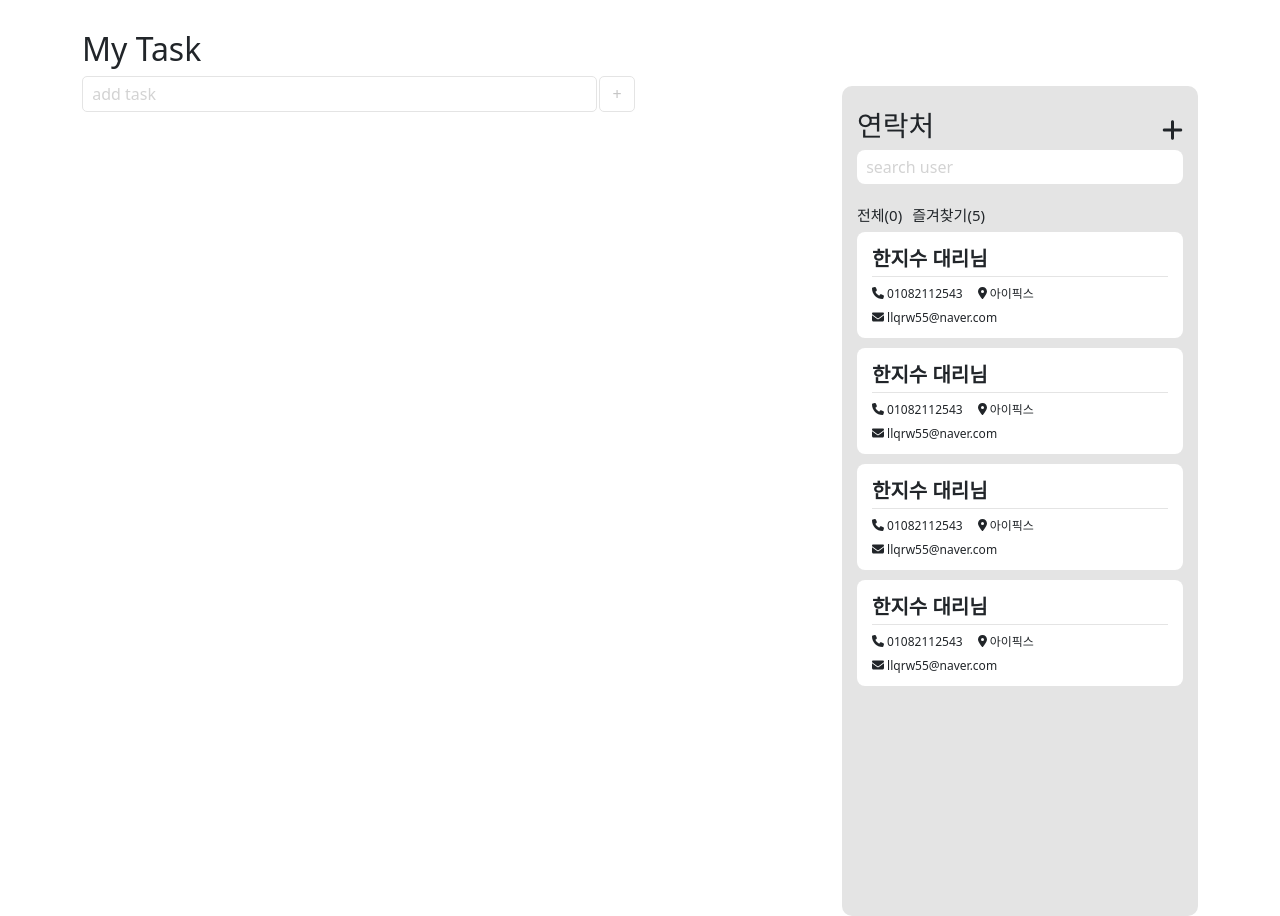
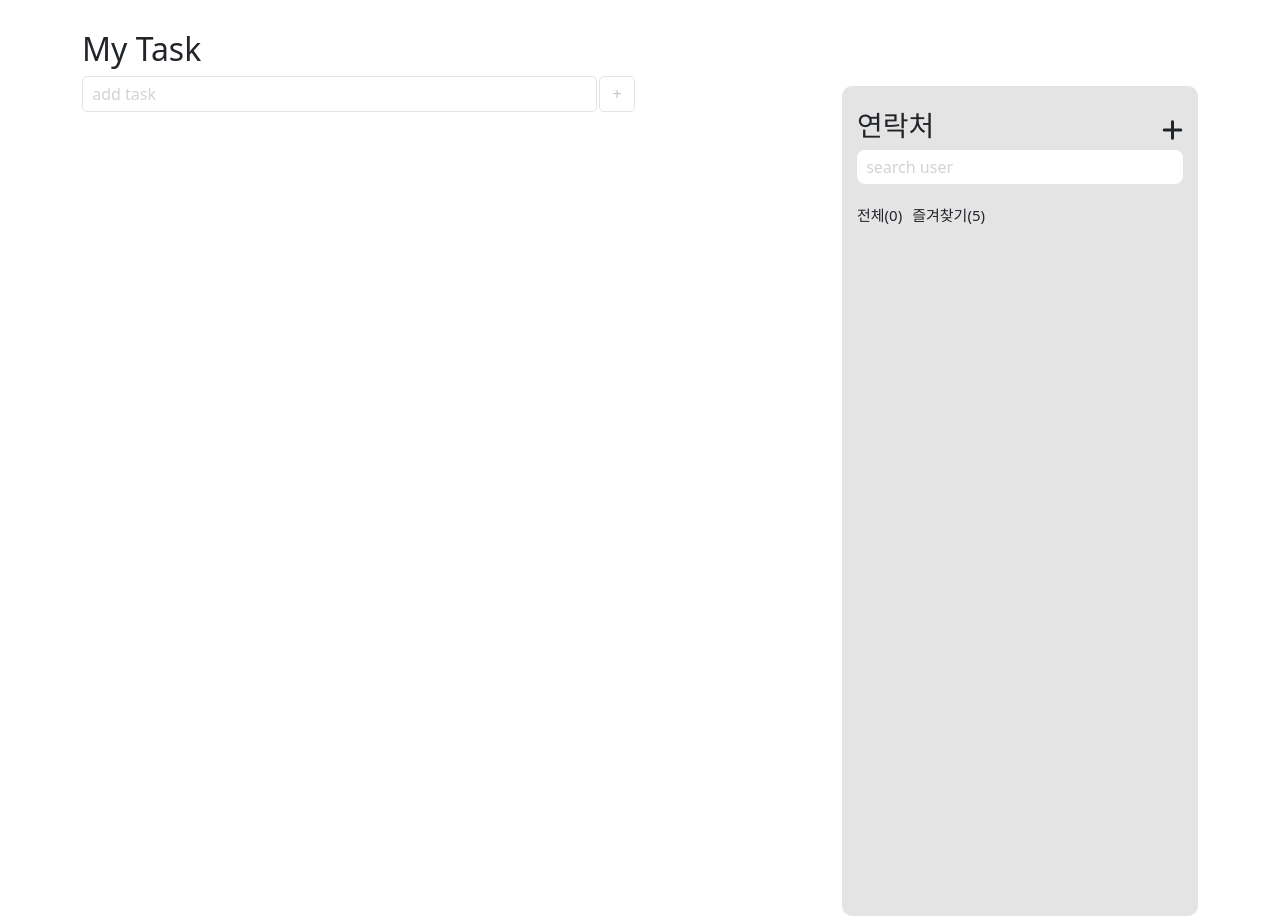
Before and after one commit to JIS0098/react-todo, a React (Create React App) app: page / in a window 1280 px wide. Built offline with nearby package versions, Linux system fonts and the light colour scheme.

Commit message:
즐겨찾기 시작

```diff
--- a/src/App.css
+++ b/src/App.css
@@ -11,7 +11,7 @@
   border-bottom: 1px solid rgb(233, 233, 233);
 }
 
-.task > * {
+.task>* {
   margin: 0;
   padding: 7px;
 }
@@ -28,7 +28,8 @@ p {
   margin-right: 20px;
 }
 
-.phone-book, .phone-save {
+.phone-book,
+.phone-save {
   background-color: #e4e4e4;
   border-radius: 10px;
   margin-top: 10px;
@@ -97,7 +98,7 @@ h2 {
   transition: all 0.5s;
 }
 
-.phone-book-header{
+.phone-book-header {
   display: flex;
   justify-content: space-between;
   align-items: center;
@@ -136,17 +137,19 @@ h2 {
   padding: 3px 0;
 }
 
-.user-information span{
+.user-information span {
   display: flex;
 }
 
-.user-information span p:nth-child(1){
- margin-right: 15px;
+.user-information span p:nth-child(1) {
+  margin-right: 15px;
 }
+
 h5 {
   margin: 0;
   font-weight: 600;
 }
+
 .user {
   margin: 0;
   padding: 15px;
@@ -164,39 +167,40 @@ h5 {
   margin-top: 20px;
 }
 
-.user-menu{
+.user-menu {
   display: flex;
   justify-content: left;
 }
 
-.user-menu div{
+.user-menu div {
   padding: 0 10px 5px 0;
   font-size: 15px;
 }
-.save{
+
+.save {
   padding: 20px 15px 5px 15px;
 }
 
-.save >*{
+.save>* {
   margin-bottom: 8px;
 }
 
 
 
-.save div input{
+.save div input {
   width: 100%;
   border: none;
   border-radius: 8px;
   padding: 5px;
 }
 
-.save-but{
+.save-but {
   display: flex;
   justify-content: right;
 
 }
 
-.save-but button{
+.save-but button {
   border: none;
   border-radius: 5px;
   padding: 5px;
@@ -206,3 +210,20 @@ h5 {
   width: 55px;
   margin: 10px 0px -5px 5px;
 }
+
+.user-header {
+  display: flex;
+  justify-content: space-between;
+}
+
+.heart {
+  padding-right: 5px;
+  font-size: 18px;
+  color: #e4e4e4;
+  transition: all 0.2s;
+
+}
+.favorite{
+  color:purple;
+  transition: all 0.4s;
+}
--- a/src/App.js
+++ b/src/App.js
@@ -4,8 +4,8 @@ import "./App.css";
 import { useEffect, useState } from "react";
 import Form from 'react-bootstrap/Form';
 import { FontAwesomeIcon } from "@fortawesome/react-fontawesome";
-import { faEraser } from "@fortawesome/free-solid-svg-icons";
-import { faPhone, faEnvelope, faMapMarkerAlt, faPlus } from "@fortawesome/free-solid-svg-icons";
+import { faEraser, faL } from "@fortawesome/free-solid-svg-icons";
+import { faPhone, faEnvelope, faMapMarkerAlt, faPlus ,faHeart } from "@fortawesome/free-solid-svg-icons";
 
 
 function App() {
@@ -19,6 +19,7 @@ function App() {
     tel: '',
     email: '',
     company: '',
+    favorite:false
   });
 
   let { name, tel, email, company } = inputs;
@@ -35,14 +36,17 @@ function App() {
   const onReset = () => {
     setUserList(inputs)
     let userList = JSON.parse(localStorage.getItem('userList'))
-    userList.push(inputs)
-    localStorage.setItem('userList', JSON.stringify(userList));
+    let copy = [...userList]
+    copy.push(inputs)
+    setUserList([...copy])
+    localStorage.setItem('userList', JSON.stringify(copy));
     setInputs({
       name: '',
       tel: '',
       email: '',
       company: '',
     });
+    console.log(userList)
   };
 
 
@@ -58,6 +62,8 @@ function App() {
 
     let todoList = JSON.parse(localStorage.getItem('todoList'))
     setTask([...todoList])
+    let userList = JSON.parse(localStorage.getItem('userList'))
+    setUserList([...userList])
 
 
   }, [])
@@ -107,13 +113,18 @@ function App() {
               </div>
               <div className="user-list">
                 <div className="user-menu">
-                  <div >전체(0)</div>
+                  <div >전체({userList.length})</div>
                   <div>즐겨찾기(5)</div>
                 </div>
-                <Card />
-                <Card />
-                <Card />
-                <Card />
+                {
+                  userList.map((a)=>{
+                    return(
+                      <Card user={a} setUserList={setUserList}/>
+                    )
+                  })
+
+                }
+
               </div>
             </div>
             {
@@ -166,11 +177,9 @@ function Task({ task, setTask }) {
     <div className={`task start ${task.isComplete ? "done" : ""}`}>
       <Form.Check onClick={() => {
         let copy = [...todoList]
-        if (!copy[index].isComplete) {
-          copy[index].isComplete = true
-        } else {
-          copy[index].isComplete = false
-        }
+        copy[index].isComplete == false?
+          copy[index].isComplete = true:copy[index].isComplete = false
+
         setTask([...copy])
         localStorage.setItem('todoList', JSON.stringify(copy));
       }} className="task-check" />
@@ -186,17 +195,31 @@ function Task({ task, setTask }) {
 
 
 
-function Card() {
+function Card({user,setUserList}) {
+  let userList = JSON.parse(localStorage.getItem('userList'))
+  let index = userList.findIndex((a) => {
+    return a.tel == user.tel
+  })
+
   return (
     <div className="user">
-      <h5>한지수 대리님</h5>
+      <div className="user-header">
+      <h5>{user.name}</h5>
+      <FontAwesomeIcon onClick={()=>{
+        let copy = [...userList]
+        copy[index].favorite ==false?
+        copy[index].favorite=true:copy[index].favorite=false
+        setUserList(copy)
+        localStorage.setItem('userList', JSON.stringify(copy));
+      }} icon={faHeart} className={`heart ${user.favorite ? "favorite" : ""}`}/>
+      </div>
       <div className="line"></div>
       <div className="user-information">
         <span>
-          <p><FontAwesomeIcon icon={faPhone} /> 01082112543</p>
-          <p><FontAwesomeIcon icon={faMapMarkerAlt} /> 아이픽스</p>
+          <p><FontAwesomeIcon icon={faPhone} /> {user.tel}</p>
+          <p><FontAwesomeIcon icon={faMapMarkerAlt} /> {user.company}</p>
         </span>
-        <p><FontAwesomeIcon icon={faEnvelope} /> llqrw55@naver.com</p>
+        <p><FontAwesomeIcon icon={faEnvelope} /> {user.email}</p>
       </div>
     </div>
   )
```
